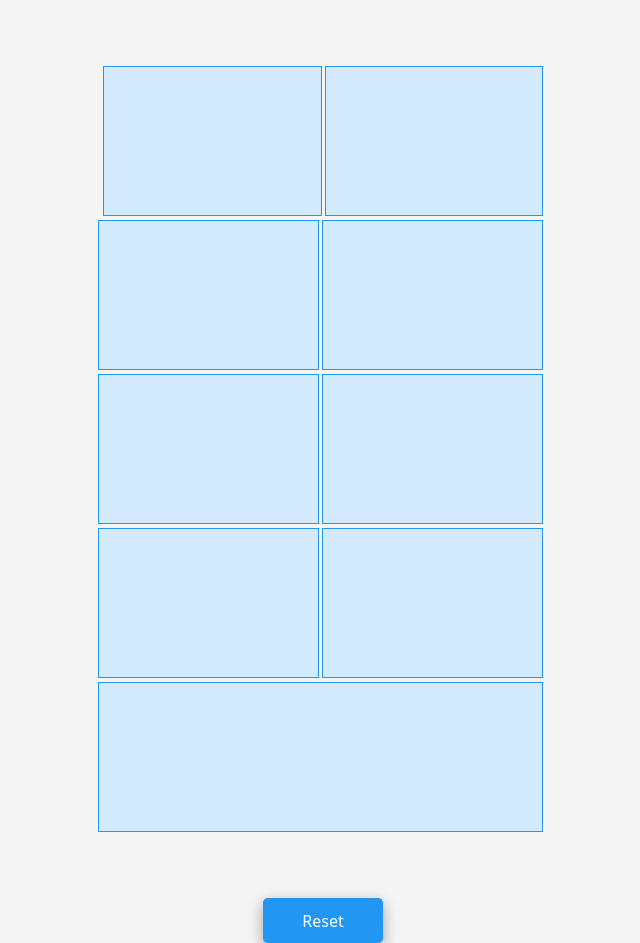
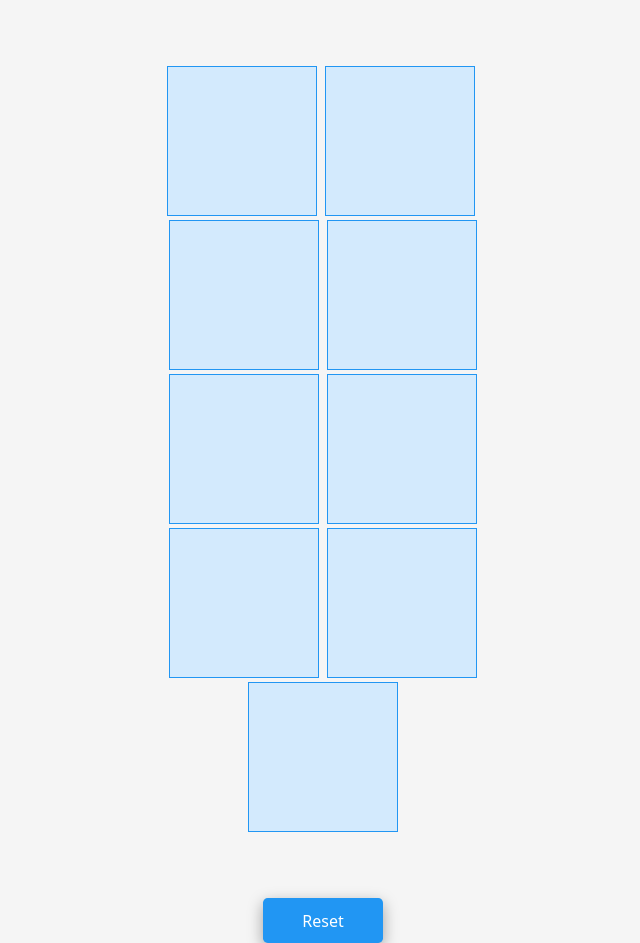
Before and after one commit to zgasiaee/tic-tac-toe, a plain HTML site: page index.html in a window 1280 px wide. Shown: the whole page, without its empty margins (317-957 px from the left). Drawn offline with nearby package versions, Linux system fonts and the light colour scheme.

Commit message:
fix error of style

```diff
--- a/css/style.css
+++ b/css/style.css
@@ -6,7 +6,7 @@
 body {
   background-color: #f5f5f5;
 }
-.btn-group {
+.item-group {
   width: 35%;
   height: 35%;
   display: flex;
@@ -15,7 +15,7 @@ body {
   flex-wrap: wrap;
   margin: 4em auto;
 }
-.btn {
+.item {
   width: 150px;
   height: 150px;
   border: 1px solid #2196f3;
@@ -26,6 +26,9 @@ body {
   margin: 2px 4px;
   border-radius: 0;
   cursor: pointer;
+}
+.item:first-child {
+  margin-left: 0;
 }
 i::before {
   font-size: 60px;
--- a/index.html
+++ b/index.html
@@ -24,16 +24,16 @@
     <link rel="stylesheet" href="fontawesome/css/all.css" />
   </head>
   <body>
-    <div class="btn-group">
-      <span class="btn" id="1"></span>
-      <span class="btn" id="2"></span>
-      <span class="btn" id="3"></span>
-      <span class="btn" id="4"></span>
-      <span class="btn" id="5"></span>
-      <span class="btn" id="6"></span>
-      <span class="btn" id="7"></span>
-      <span class="btn" id="8"></span>
-      <span class="btn" id="9"></span>
+    <div class="item-group">
+      <span class="item" id="1"></span>
+      <span class="item" id="2"></span>
+      <span class="item" id="3"></span>
+      <span class="item" id="4"></span>
+      <span class="item" id="5"></span>
+      <span class="item" id="6"></span>
+      <span class="item" id="7"></span>
+      <span class="item" id="8"></span>
+      <span class="item" id="9"></span>
     </div>
 
     <div class="button-container">
```
